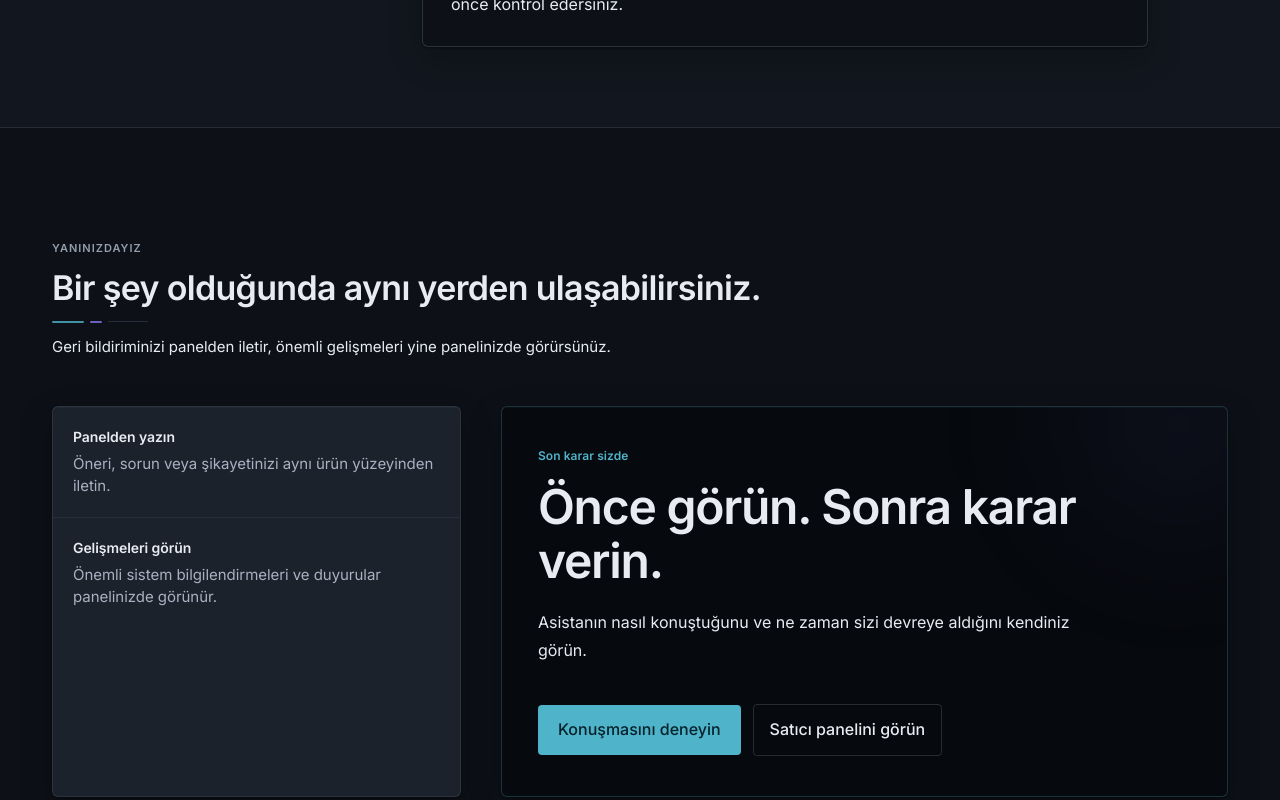
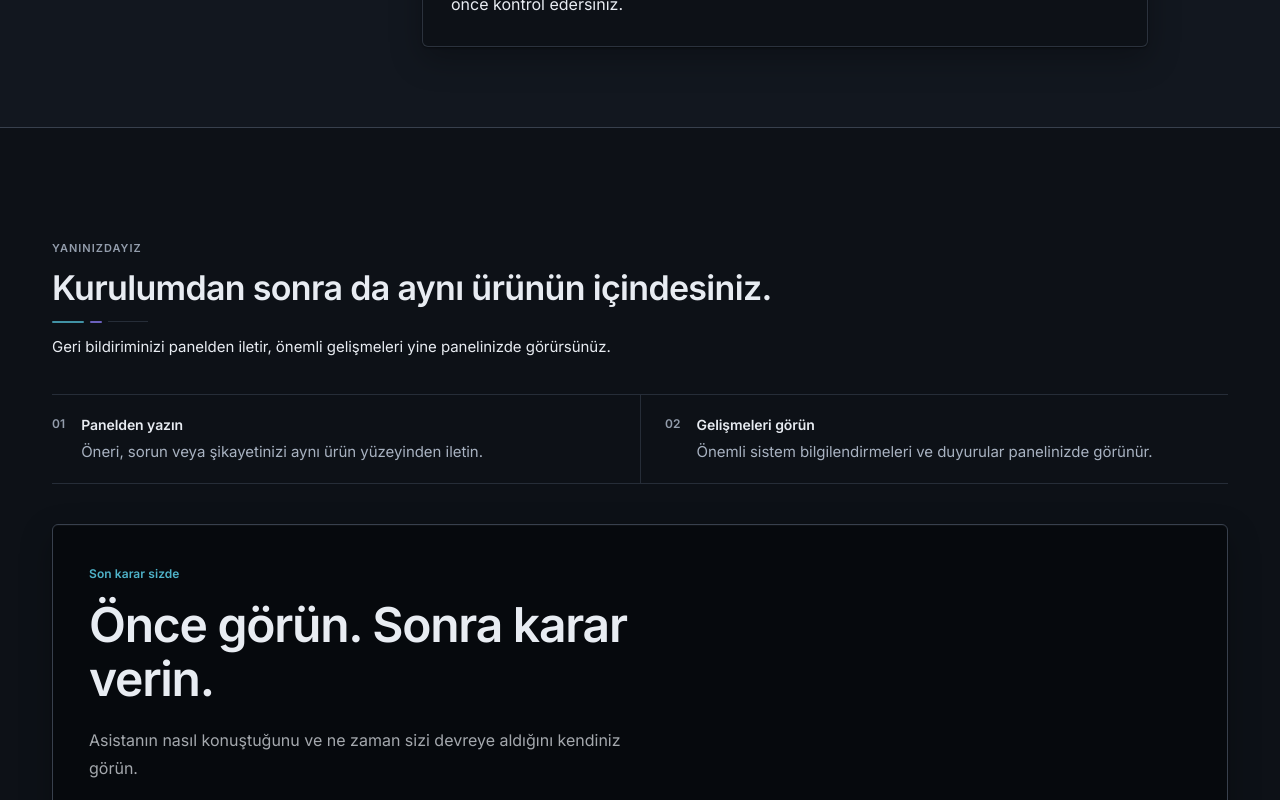
Before and after one commit to keremm44/whatsapp-assistant, a Next.js app in the folder frontend/: page / in a window 1280 px wide. Shown: the part 5260-6060 px from the top of the page. Built offline with nearby package versions, Linux system fonts and the light colour scheme; no server answers.

Commit message:
frontend: turn support into final decision bridge

```diff
--- a/frontend/src/components/marketing/support-section.tsx
+++ b/frontend/src/components/marketing/support-section.tsx
@@ -5,52 +5,69 @@ import { MarketingSectionHeading } from "@/components/marketing/section-heading"
 
 export function SupportSection() {
   return (
-    <section className="border-t border-divider bg-sunken">
+    <section className="border-t border-boundary bg-sunken">
       <div className="mx-auto w-full max-w-[1240px] px-4 py-20 md:px-6 md:py-28 lg:px-8">
         <MarketingSectionHeading
           eyebrow="Yanınızdayız"
-          title="Bir şey olduğunda aynı yerden ulaşabilirsiniz."
+          title="Kurulumdan sonra da aynı ürünün içindesiniz."
           description="Geri bildiriminizi panelden iletir, önemli gelişmeleri yine panelinizde görürsünüz."
         />
 
-        <div className="mt-12 grid gap-8 lg:grid-cols-[0.72fr_1.28fr] lg:items-stretch lg:gap-10">
-          <MarketingReveal>
-            <SupportContinuity />
-          </MarketingReveal>
-          <MarketingReveal>
-            <FinalProof />
-          </MarketingReveal>
-        </div>
+        <MarketingReveal className="mt-9">
+          <SupportBridge />
+        </MarketingReveal>
+
+        <MarketingReveal className="mt-10">
+          <FinalProof />
+        </MarketingReveal>
       </div>
     </section>
   );
 }
 
-function SupportContinuity() {
+function SupportBridge() {
+  const items = [
+    {
+      index: "01",
+      title: "Panelden yazın",
+      body: "Öneri, sorun veya şikayetinizi aynı ürün yüzeyinden iletin.",
+    },
+    {
+      index: "02",
+      title: "Gelişmeleri görün",
+      body: "Önemli sistem bilgilendirmeleri ve duyurular panelinizde görünür.",
+    },
+  ] as const;
+
   return (
-    <div className="h-full overflow-hidden rounded-sheet border border-boundary/60 bg-raised shadow-surface">
-      <SupportRow title="Panelden yazın" body="Öneri, sorun veya şikayetinizi aynı ürün yüzeyinden iletin." />
-      <SupportRow title="Gelişmeleri görün" body="Önemli sistem bilgilendirmeleri ve duyurular panelinizde görünür." last />
+    <div className="grid border-y border-divider md:grid-cols-2 md:divide-x md:divide-divider">
+      {items.map((item) => (
+        <div key={item.index} className="flex gap-4 border-b border-divider px-1 py-5 last:border-b-0 md:border-b-0 md:px-6 md:first:pl-0">
+          <span className="type-meta font-semibold text-muted-foreground">{item.index}</span>
+          <div>
+            <h3 className="type-row-primary text-foreground">{item.title}</h3>
+            <p className="mt-1.5 max-w-xl type-body text-muted">{item.body}</p>
+          </div>
+        </div>
+      ))}
     </div>
   );
 }
 
 function FinalProof() {
   return (
-    <div className="relative flex h-full min-h-[360px] flex-col justify-between overflow-hidden rounded-sheet border border-primary/25 bg-chrome px-6 py-8 shadow-surface sm:px-9 sm:py-10">
-      <div aria-hidden="true" className="pointer-events-none absolute -right-20 -top-28 h-64 w-64 rounded-full border border-brand/15 bg-brand/5 blur-3xl" />
-
-      <div className="relative max-w-2xl">
+    <div className="flex min-h-[360px] flex-col justify-between overflow-hidden rounded-sheet border border-boundary bg-chrome px-6 py-8 shadow-surface sm:px-9 sm:py-10">
+      <div className="max-w-2xl">
         <p className="type-meta font-semibold text-primary">Son karar sizde</p>
         <h3 className="mt-4 font-display text-[38px] font-semibold leading-[44px] tracking-[-0.026em] text-chrome-foreground sm:text-[48px] sm:leading-[54px]">
           Önce görün. Sonra karar verin.
         </h3>
-        <p className="mt-5 max-w-xl text-base leading-7 text-chrome-foreground/68">
+        <p className="mt-5 max-w-xl text-base leading-7 text-chrome-foreground/70">
           Asistanın nasıl konuştuğunu ve ne zaman sizi devreye aldığını kendiniz görün.
         </p>
       </div>
 
-      <div className="relative mt-10 flex flex-wrap items-center gap-3">
+      <div className="mt-10 flex flex-wrap items-center gap-3">
         <MagneticLink
           href="#dene"
           className="inline-flex rounded-control bg-primary-button px-5 py-3 text-base font-medium text-primary-foreground hover:bg-primary-button-hover focus-visible:outline-none focus-visible:ring-2 focus-visible:ring-primary focus-visible:ring-offset-2 focus-visible:ring-offset-chrome"
@@ -59,7 +76,7 @@ function FinalProof() {
         </MagneticLink>
         <a
           href="#panel"
-          className="inline-flex rounded-control border border-chrome-foreground/15 px-4 py-3 text-base font-medium text-chrome-foreground/78 transition-colors hover:border-primary/35 hover:bg-chrome-hover hover:text-chrome-foreground focus-visible:outline-none focus-visible:ring-2 focus-visible:ring-primary"
+          className="inline-flex rounded-control border border-boundary px-4 py-3 text-base font-medium text-chrome-foreground transition-colors hover:bg-chrome-hover focus-visible:outline-none focus-visible:ring-2 focus-visible:ring-primary"
         >
           Satıcı panelini görün
         </a>
@@ -67,12 +84,3 @@ function FinalProof() {
     </div>
   );
 }
-
-function SupportRow({ title, body, last = false }: { title: string; body: string; last?: boolean }) {
-  return (
-    <div className={last ? "px-5 py-5" : "border-b border-divider px-5 py-5"}>
-      <h3 className="type-row-primary text-foreground">{title}</h3>
-      <p className="mt-1.5 type-body text-muted">{body}</p>
-    </div>
-  );
-}
```
